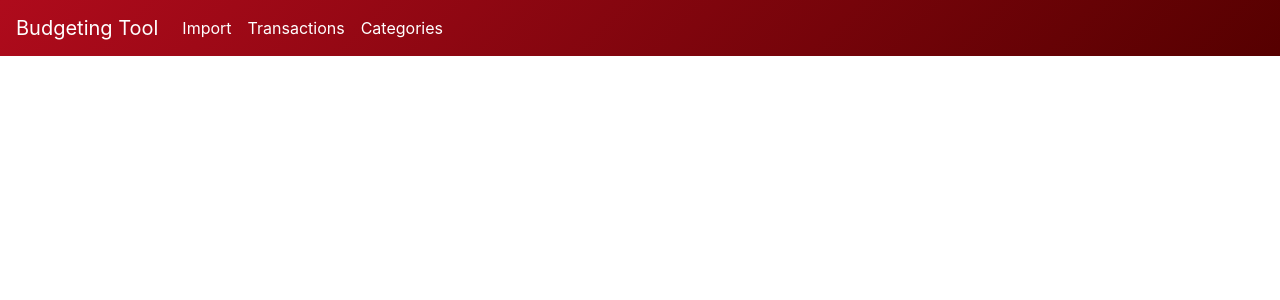
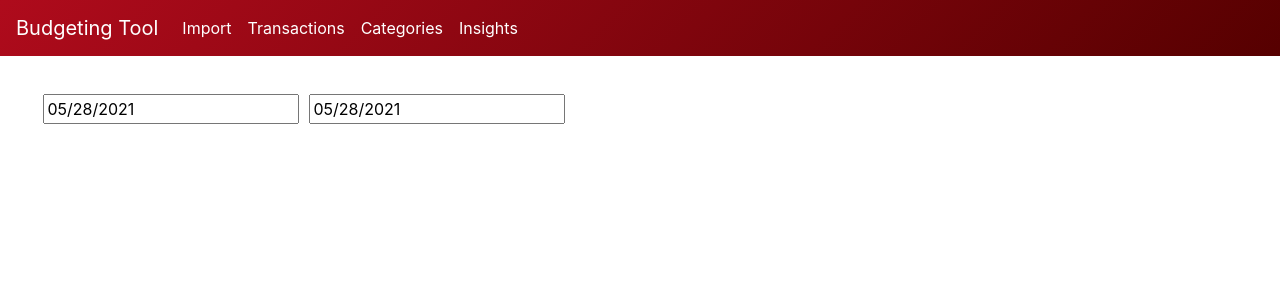
Before and after one commit to gananPrabaharan/spending-dashboard, a React (Create React App) app in the folder react_app/: page /insights in a window 1280 px wide. Shown: the top 300 px of the page. Built offline with nearby package versions, Linux system fonts and the light colour scheme; no server answers.

Commit message:
adding insights page

```diff
--- a/react_app/package.json
+++ b/react_app/package.json
@@ -7,7 +7,6 @@
     "@testing-library/user-event": "^7.2.1",
     "axios": "0.21.1",
     "bootstrap": "^4.6.0",
-    "chart.js": "^2.9.3",
     "lodash": "^4.17.21",
     "react": "^17.0.2",
     "react-bootstrap": "^1.6.0",
@@ -16,6 +15,7 @@
     "react-bootstrap-table2-filter": "^1.3.3",
     "react-bootstrap-table2-paginator": "^2.1.2",
     "react-chartjs-2": "2.10.0",
+    "react-datepicker": "^3.8.0",
     "react-dom": "^17.0.2",
     "react-router-dom": "^5.2.0",
     "react-scripts": "4.0.0",
--- a/react_app/src/App.jsx
+++ b/react_app/src/App.jsx
@@ -4,7 +4,7 @@ import Import from './import'
 import Categories from './categories'
 import Transaction from './transactions'
 import React from 'react'
-// import Insights from './insights'
+import Insights from './insights'
 
 const App = () => {
     return (
@@ -16,6 +16,7 @@ const App = () => {
                     <Route exact path='/import' component={(props) => <Import />}/>
                     <Route exact path='/categories' component={(props) => <Categories />}/>
                     <Route exact path='/transactions' component={(props) => <Transaction />}/>
+                    <Route exact path='/insights' component={(props) => <Insights />}/>
                 </Switch>
             </BrowserRouter>
         </div>
--- /dev/null
+++ b/react_app/src/css/insights.css
@@ -0,0 +1,3 @@
+.datePicker {
+    margin: 0px 5px 0px 5px
+}
--- /dev/null
+++ b/react_app/src/insights.jsx
@@ -0,0 +1,57 @@
+import { useState, useEffect } from 'react'
+import { retrieveCategories, retrieveTransactions } from './data'
+
+import DatePicker from "react-datepicker";
+import "react-datepicker/dist/react-datepicker.css";
+import './css/insights.css'
+
+const Insights = (props) => {
+    const [dateState, setDateState] = useState({
+        startDate: new Date(),
+        endDate: new Date()
+    });
+
+    const [state, setState] = useState({
+        transactionList: [],
+        categoryDict: {}
+    });
+
+    useEffect(() => {
+        initialize();
+    }, []);
+
+    const initialize = async () => {
+        const catResult = await retrieveCategories();
+        const transResult = await retrieveTransactions();
+
+        let categoryDict = {};
+        let transactionList = [];
+        if (catResult.status === 200){
+            categoryDict = catResult.data;
+        }
+        if (transResult.status === 200){
+            transactionList = transResult.data;
+        }
+
+        setState({...state,
+            categoryDict: categoryDict,
+            transactionList: transactionList,
+            disableSave: true,
+            disableCategorize: false
+        });
+
+        const currentDate = new Date();
+        const startDate = new Date(currentDate.getFullYear(), currentDate.getMonth(), 1);
+        setDateState({startDate: startDate, endDate: currentDate});
+    }
+
+    return (
+    <div style={{margin: "3%"}}>
+        <DatePicker className='datePicker' selected={dateState.startDate} onChange={date => setDateState({...dateState, startDate: date})}/>
+        <DatePicker className='datePicker' selected={dateState.endDate} onChange={date => setDateState({...dateState, endDate: date})}/>
+    </div>
+
+    );
+}
+
+export default Insights
--- a/react_app/src/navigation.jsx
+++ b/react_app/src/navigation.jsx
@@ -23,6 +23,9 @@ const Navigation = () => {
                     <Nav.Item>
                         <Link to="/categories" className="nav-link">Categories</Link>
                     </Nav.Item>
+                    <Nav.Item>
+                        <Link to="/insights" className="nav-link">Insights</Link>
+                    </Nav.Item>
                 </Nav>
             </Navbar.Collapse>
         </Navbar>
--- a/react_app/src/transactions.jsx
+++ b/react_app/src/transactions.jsx
@@ -1,4 +1,4 @@
-import React, { useState, useEffect } from 'react'
+import { useState, useEffect } from 'react'
 import { Container, Row, Col, Button } from 'react-bootstrap'
 import { getTransactionTableColumns } from './tableColumns'
 import { SERVER, getRequestOptions } from './util'
```
Also changed, not shown: 1 other file (tests, documents, lock files or other folders).
